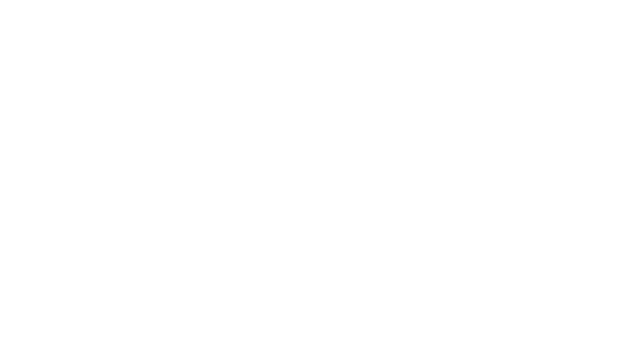
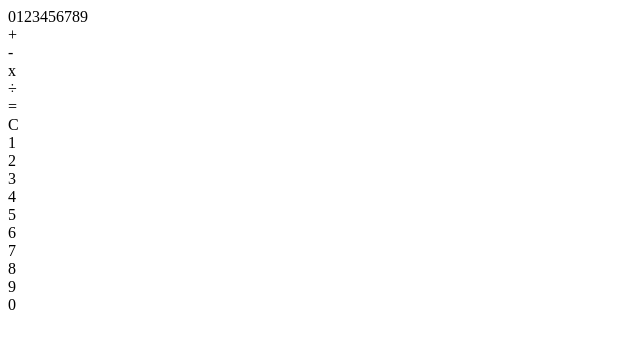
Before and after one commit to gman1647/calculator, a plain HTML site: page index.html in a window 1280 px wide. Shown: the whole page, without its empty margins (0-640 px from the left). Drawn offline with Linux system fonts and the light colour scheme.

Commit message:
Add basic HTML layout

```diff
--- a/index.html
+++ b/index.html
@@ -8,7 +8,27 @@
         <link rel="stylesheet" href="styles.css">
     </head>
 <body>
-
+    <div class="calculator"></div>
+        <div class="display">0123456789</div>
+        <div class="operators"></div>
+            <div class="operator">+</div>
+            <div class="operator">-</div>
+            <div class="operator">x</div>
+            <div class="operator">÷</div>
+            <div class="operator">=</div>
+            <div class="operator">C</div>
+        <div class="numbers">
+            <div class="number">1</div>
+            <div class="number">2</div>
+            <div class="number">3</div>
+            <div class="number">4</div>
+            <div class="number">5</div>
+            <div class="number">6</div>
+            <div class="number">7</div>
+            <div class="number">8</div>
+            <div class="number">9</div>
+            <div class="number">0</div>
+        </div>
     <script src="scripts.js"></script>
 </body>
 </html>
```
